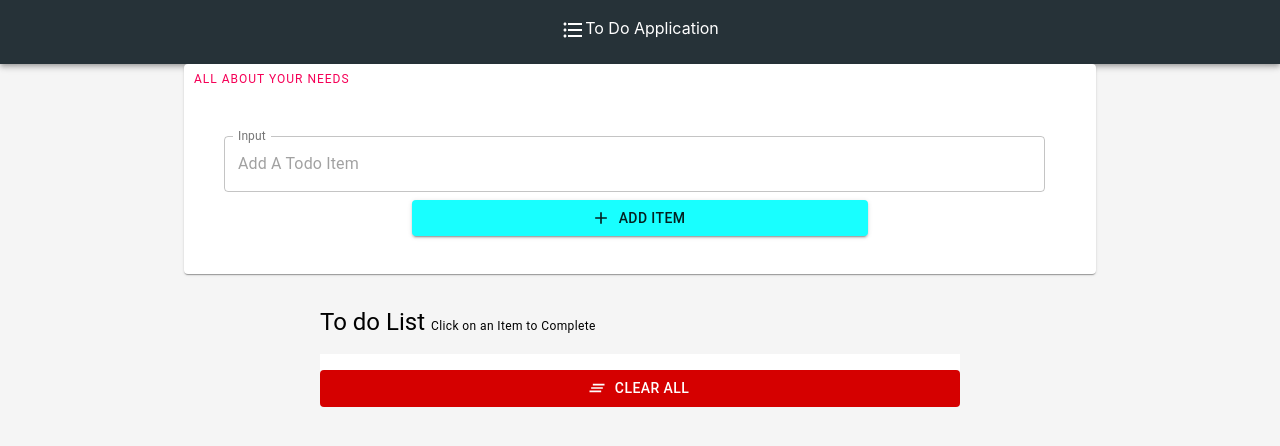
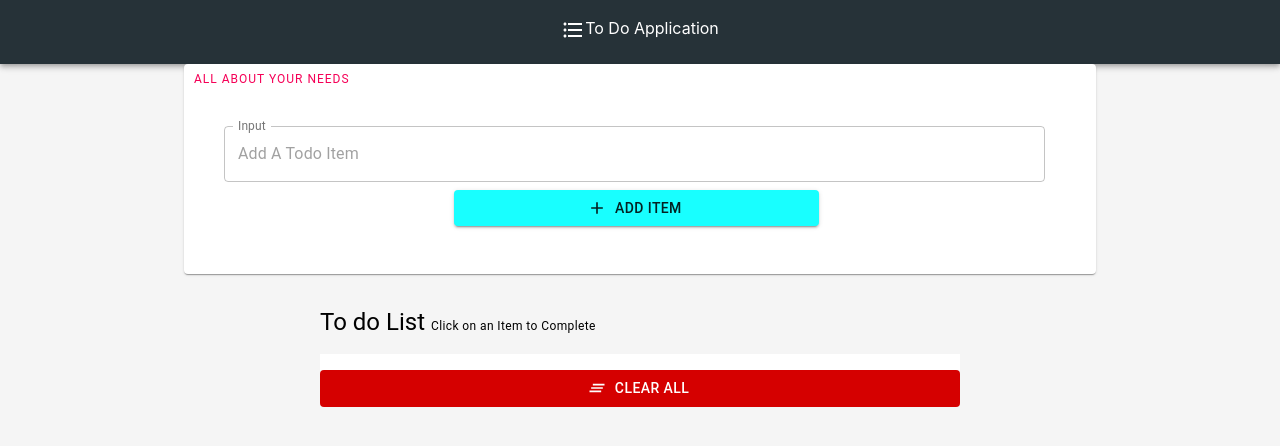
Before and after one commit to geo1997/ToDoApp_ReactJS, a React (Create React App) app: page / in a window 1280 px wide. Shown: the top 446 px of the page. Built offline with nearby package versions, Linux system fonts and the light colour scheme.

Commit message:
updated some ui problems

```diff
--- a/src/components/InputForm.js
+++ b/src/components/InputForm.js
@@ -7,22 +7,28 @@ import AddIcon from '@material-ui/icons/Add';
 import Grid from '@material-ui/core/Grid';
 import EditIcon from '@material-ui/icons/Edit';
 import Card from '@material-ui/core/Card';
+import { sizing } from '@material-ui/system';
+import Box from '@material-ui/core/Box';
+
 import FormatListBulletedIcon from "@material-ui/icons/FormatListBulleted";
 import Toolbar from "@material-ui/core/Toolbar";
 
 const styles = {
     edit: {
 
-        width:'100%',
+        width:'40%',
+        marginLeft:270,
+
 
         background:'#76ff03',
 
     },
     add:{
-        width:'100%',
 
+        width:'40%',
+        marginLeft:270,
         background:'#18ffff',
-
+        size:'large'
 
     },
     root: {
@@ -97,11 +103,13 @@ class InputForm extends Component {
                                All about your needs
                             </Typography>
                                 <form onSubmit={this.validateItem} autoComplete='off' >
+
+
                                             <TextField
 
                                                 id="outlined-full-width"
                                                 label="Input"
-                        style={{  width:'90%',marginTop:40 ,marginLeft:40 }}
+                                                style={{  width:'90%',marginTop:30 ,marginLeft:40 }}
                                                 placeholder="Add A Todo Item "
 
                                                 margin="normal"
@@ -124,12 +132,12 @@ class InputForm extends Component {
 
                                             />
 
-                                    <Grid container  justify='center' alignContent='center'  >
-                                        <Grid item xs={12} md={6}>
+
+
+
                                         {buttonChange()}
-                                        </Grid>
 
-                                        </Grid>
+
 
 
 
```
Lines whose indentation alone changed are shown as unchanged.
